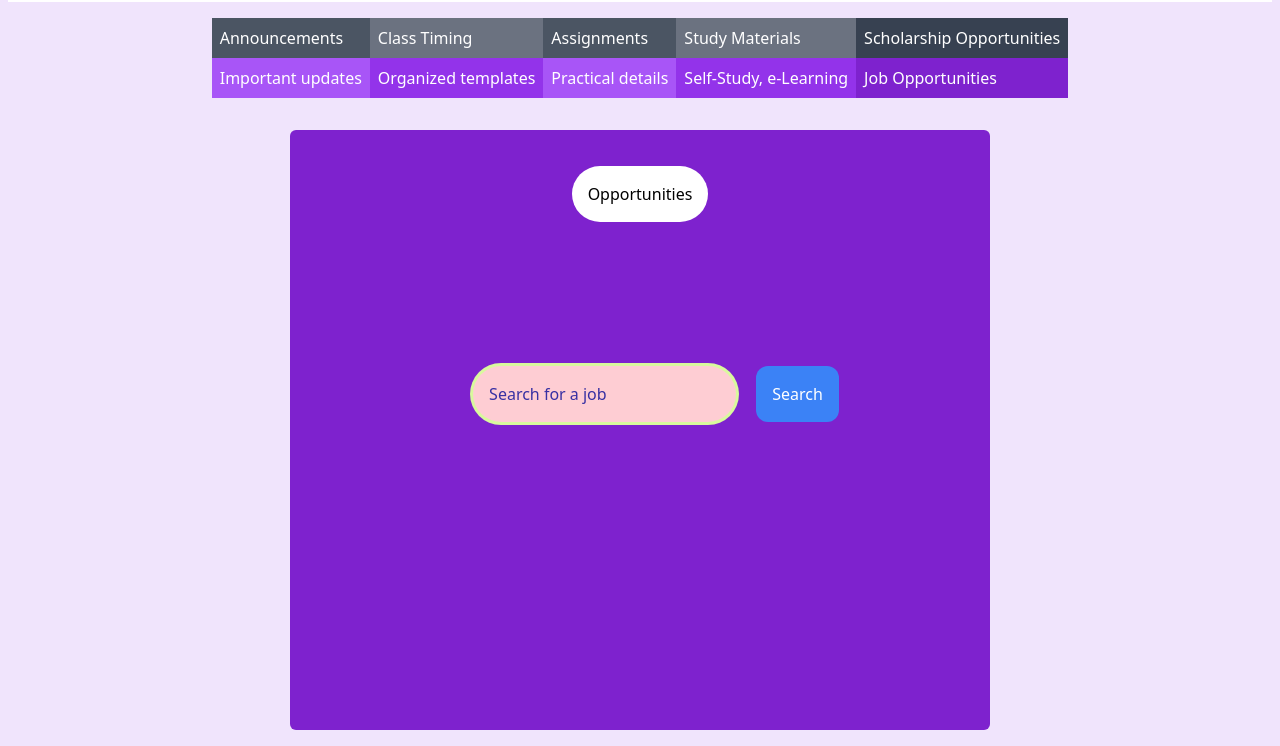
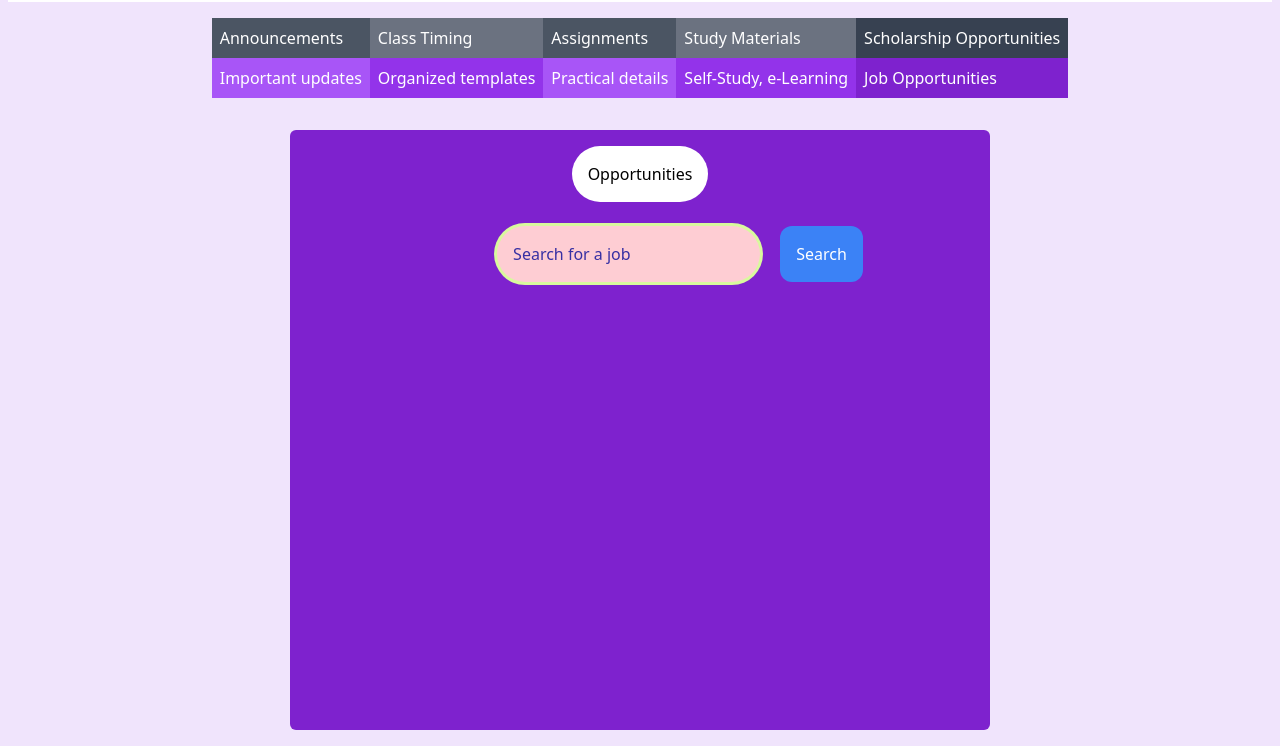
Before and after one commit to SamirKhan21860/LearnTogether, a Flask app: page / in a window 1280 px wide. Shown: the part 102-848 px from the top of the page. Run offline with Flask 3, Linux system fonts and the light colour scheme; a user stored in the database is signed in; data comes from the database, SQL or seed files in the repository; some libraries are stand-ins or nearby versions.

Commit message:
some tweeking with flex containers

```diff
--- a/templates/index.html
+++ b/templates/index.html
@@ -154,11 +154,11 @@ Results
                 </div>
             </div> -->
             <div id="page-scholarshipOpportunities"
-                class="page p-4 m-4 bg-purple-700 rounded-md flex flex-col items-center justify-center">
+                class="page p-4 m-4 bg-purple-700 rounded-md flex flex-col items-center justify-start">
                 <div class="p-4 bg-white rounded-full w-auto text-center">
                     <h2>Opportunities</h2>
                 </div>
-                <div class="ml-4 mt-32 mb-64">
+                <div class="serach ml-16 mt-2" id="search">
                     <form id="jobSearchForm">
                         <input type="search" name="job" id="job" autofocus autocomplete="off"
                             placeholder="Search for a job"
@@ -166,6 +166,11 @@ Results
                         <button type="submit"
                             class="bg-blue-500 text-white p-4 rounded-xl hover:bg-blue-600 focus:outline-none focus:border-blue-700 focus:ring focus:ring-blue-200 transition duration-300">Search</button>
                     </form>
+                </div>
+
+                <!-- Job-Cards -->
+                <div class="jobContainer" id="jobGridContainer">
+
                 </div>
             </div>
 
@@ -296,6 +301,7 @@ Results
             // displayJobs();
             const jobSearchForm = document.getElementById('jobSearchForm');
             const opportunitiesContainer = document.getElementById('page-scholarshipOpportunities');
+            const jobGridContainer = document.getElementById('jobGridContainer');
 
             jobSearchForm.addEventListener('submit', function (event) {
                 event.preventDefault();
@@ -321,10 +327,11 @@ Results
                     .then(response => response.json())
                     .then(data => {
                         // Clear previous job cards
-                        opportunitiesContainer.innerHTML = '';
+                        jobGridContainer.innerHTML = '';
 
-                        const jobGridContainer = document.createElement('div');
-                        jobGridContainer.classList.add('rounded-md', 'mt-64', 'overflow-auto', 'grid', 'grid-cols-1', 'md:grid-cols-2', 'lg:grid-cols-3', 'gap-4');
+
+                        // const jobGridContainer = document.createElement('div');
+                        jobGridContainer.classList.add('rounded-md', 'overflow-auto', 'grid', 'grid-cols-1', 'md:grid-cols-2', 'lg:grid-cols-3', 'gap-4');
 
                         // Display new job cards
                         data.data.forEach(job => {
@@ -334,7 +341,7 @@ Results
                             const shortDescription = truncateDescription(job.job_description, 150);
 
                             jobCard.innerHTML = `
-                            <img src="${job.employer_logo}" alt="${job.employer_name}" class="mb-2" style="max-width: 100px;">
+                            <img src="${job.employer_logo}" alt="${job.employer_name}" class="mb-2" style="max-width: 50px;">
                             <h3 class="text-xl font-semibold">${job.job_title}</h3>
                             <p class="text-gray-600">${job.employer_name} - ${job.job_city}, ${job.job_state}</p>
                             <p class="mt-2">${shortDescription}</p>
@@ -345,7 +352,7 @@ Results
                             // opportunitiesContainer.appendChild(jobCard);
                             console.log("Fetch data successfully")
                         });
-                        opportunitiesContainer.appendChild(jobGridContainer);
+                        // opportunitiesContainer.appendChild(jobGridContainer);
                     })
                     .catch(error => {
                         console.error('Error fetching jobs:', error);
```
